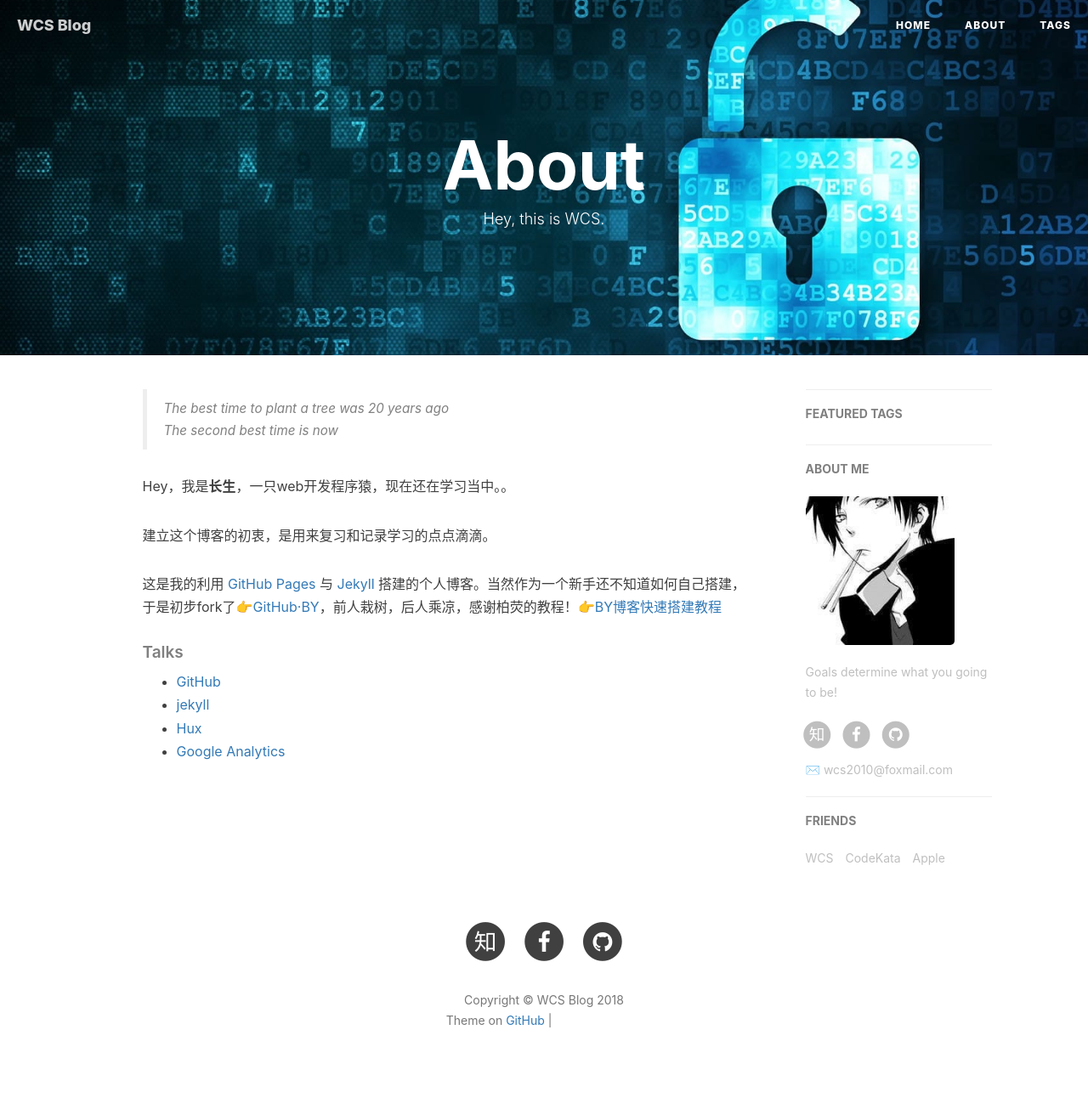
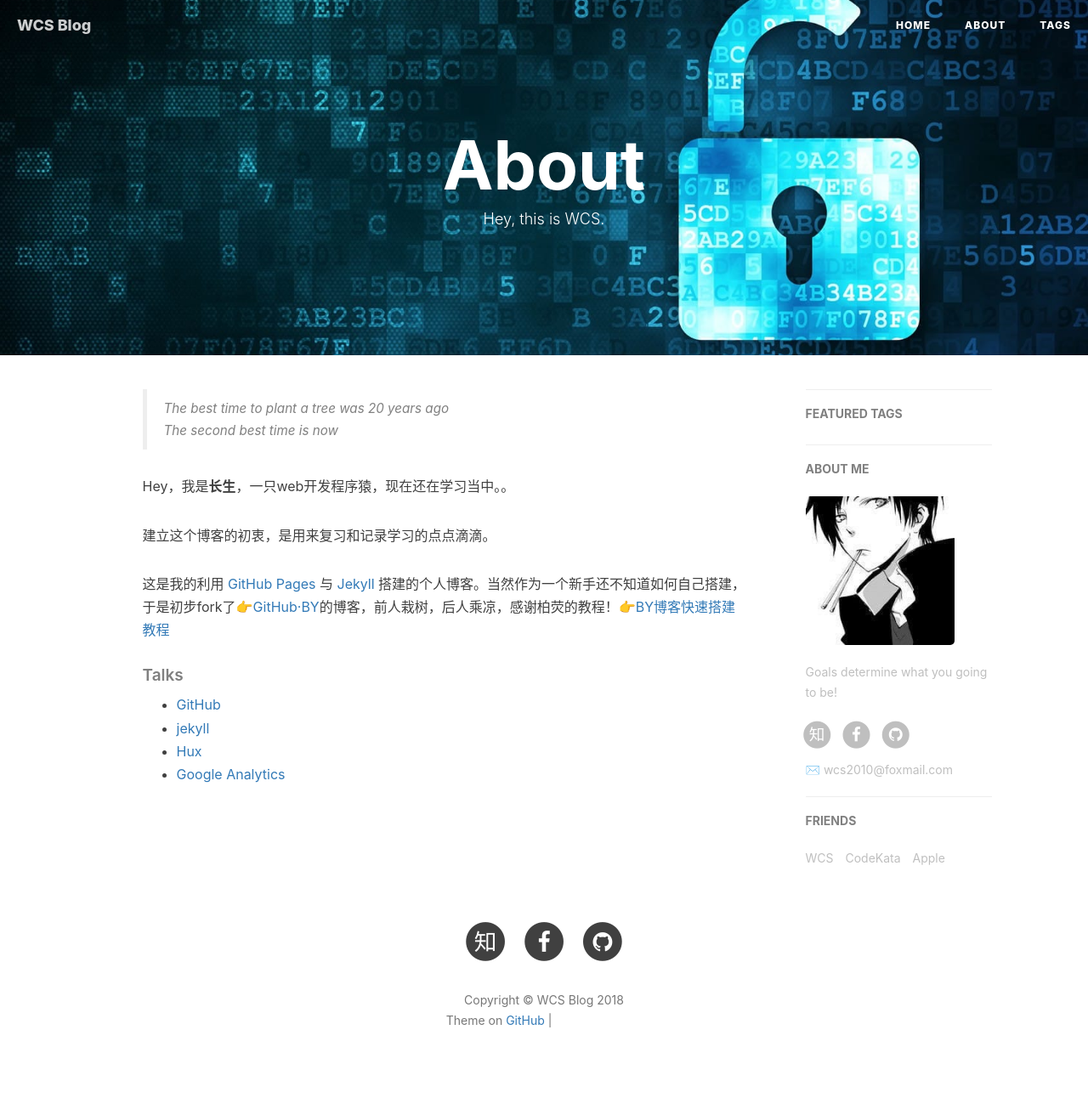
Before and after one commit to Bjorne1/Bjorne1.github.io, a Jekyll site: the page built from about.html, in a window 1280 px wide. Shown: the whole page at 85% size. Built offline with Jekyll 4.4.1, drawn with Linux system fonts in a browser that asks for light colours; nearby versions of some CDN libraries; comment, search, counter and statistics services are not loaded; grey boxes are pictures that could not be loaded.

Commit message:
update about.html

```diff
--- a/about.html
+++ b/about.html
@@ -23,7 +23,7 @@ header-img: "img/post-bg-hacker.jpg"
     <p>建立这个博客的初衷，是用来复习和记录学习的点点滴滴。
     </p>
 
-    <p>这是我的利用 <a href="https://pages.github.com/">GitHub Pages</a> 与 <a href="http://jekyll.com.cn/">Jekyll</a> 搭建的个人博客。当然作为一个新手还不知道如何自己搭建，于是初步fork了<a href="https://github.com/qiubaiying">👉GitHub·BY</a>，前人栽树，后人乘凉，感谢柏荧的教程！<a href="https://http://www.jianshu.com/u/e71990ada2fd">👉BY博客快速搭建教程</a></p>
+    <p>这是我的利用 <a href="https://pages.github.com/">GitHub Pages</a> 与 <a href="http://jekyll.com.cn/">Jekyll</a> 搭建的个人博客。当然作为一个新手还不知道如何自己搭建，于是初步fork了<a href="https://github.com/qiubaiying">👉GitHub·BY</a>的博客，前人栽树，后人乘凉，感谢柏荧的教程！<a href="https://http://www.jianshu.com/u/e71990ada2fd">👉BY博客快速搭建教程</a></p>
 
     <p></p>
 
```
